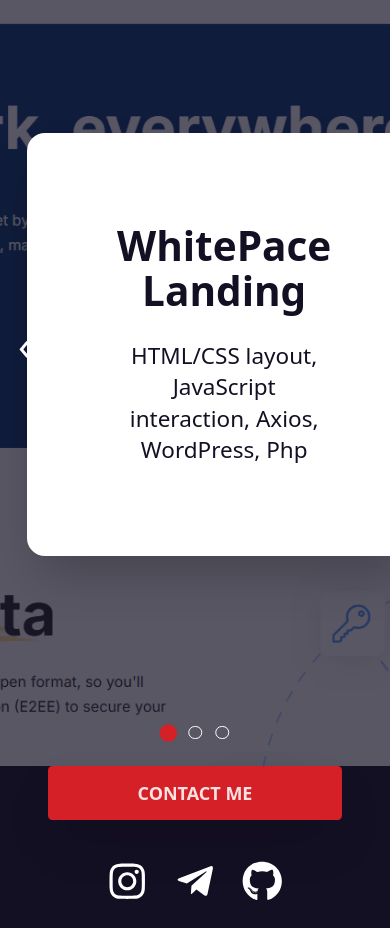
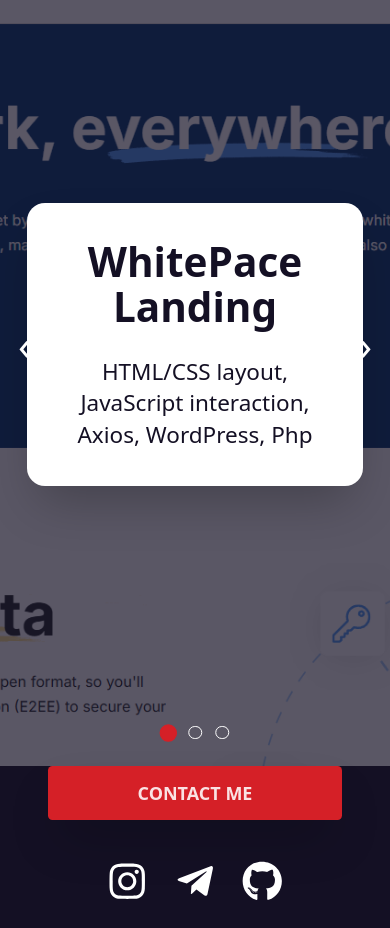
Before and after one commit to DenysSkachko/React.CV, a React (Vite) app: page / in a window 390 px wide. Shown: the part 5140-6068 px from the top of the page. Built offline with nearby package versions, Linux system fonts and the light colour scheme.

Commit message:
Projects animation text

```diff
--- a/src/components/Projects.jsx
+++ b/src/components/Projects.jsx
@@ -1,6 +1,10 @@
 import { motion, AnimatePresence } from 'framer-motion';
-import { useState, useEffect } from 'react';
+import { useState, useEffect, useRef, useLayoutEffect } from 'react';
 import Modal from './Modal';
+import gsap from 'gsap';
+import { ScrollTrigger } from 'gsap/ScrollTrigger';
+
+gsap.registerPlugin(ScrollTrigger);
 
 const projects = [
   {
@@ -32,6 +36,9 @@ const Projects = () => {
   const [isModalOpen, setIsModalOpen] = useState(false);
   const [isZoomed, setIsZoomed] = useState(false);
 
+  const titleRef = useRef(null);
+  const subtitleRef = useRef(null);
+
   const nextProject = () => {
     setCurrent((prev) => (prev === lenght - 1 ? 0 : prev + 1));
   };
@@ -39,6 +46,27 @@ const Projects = () => {
   const prevProject = () => {
     setCurrent((prev) => (prev === 0 ? lenght - 1 : prev - 1));
   };
+
+  const [titleEl, setTitleEl] = useState(null);
+  const [subtitleEl, setSubtitleEl] = useState(null);
+
+  useEffect(() => {
+    if (!titleEl || !subtitleEl) return;
+
+    gsap.killTweensOf([titleEl, subtitleEl]);
+
+    gsap.fromTo(
+      titleEl,
+      { opacity: 0, y: 250 },
+      { opacity: 1, y: 0, duration: 1 }
+    );
+    gsap.fromTo(
+      subtitleEl,
+      { opacity: 0, y: 230 },
+      { opacity: 1, y: 0, duration: 1 },
+      '-=0.5'
+    );
+  }, [titleEl, subtitleEl]);
 
   /* useEffect(() => {
     const interval = setInterval(() => {
@@ -69,12 +97,24 @@ const Projects = () => {
           <div className="absolute inset-0 bg-[var(--color-dark)]/70 z-0" />
           <div
             onClick={() => setIsModalOpen(true)}
-            className="relative z-10 p-20 mx-auto bg-[var(--color-light)] rounded-2xl shadow-2xl cursor-pointer"
+            className="relative z-10 p-8 xl:p-14 mx-auto bg-[var(--color-light)] rounded-2xl shadow-2xl cursor-pointer"
           >
-            <h2 className="text-[var(--color-dark)] text-4xl md:text-6xl font-bold mb-6">
+            <h2
+              ref={(el) => {
+                titleRef.current = el;
+                setTitleEl(el);
+              }}
+              className="text-[var(--color-dark)] text-4xl md:text-6xl font-bold mb-6"
+            >
               {projects[current].title}
             </h2>
-            <p className="text-[var(--color-dark)] text-xl max-w-2xl">
+            <p
+              ref={(el) => {
+                subtitleRef.current = el;
+                setSubtitleEl(el);
+              }}
+              className="text-[var(--color-dark)] text-xl max-w-2xl"
+            >
               {projects[current].description}
             </p>
           </div>
```
